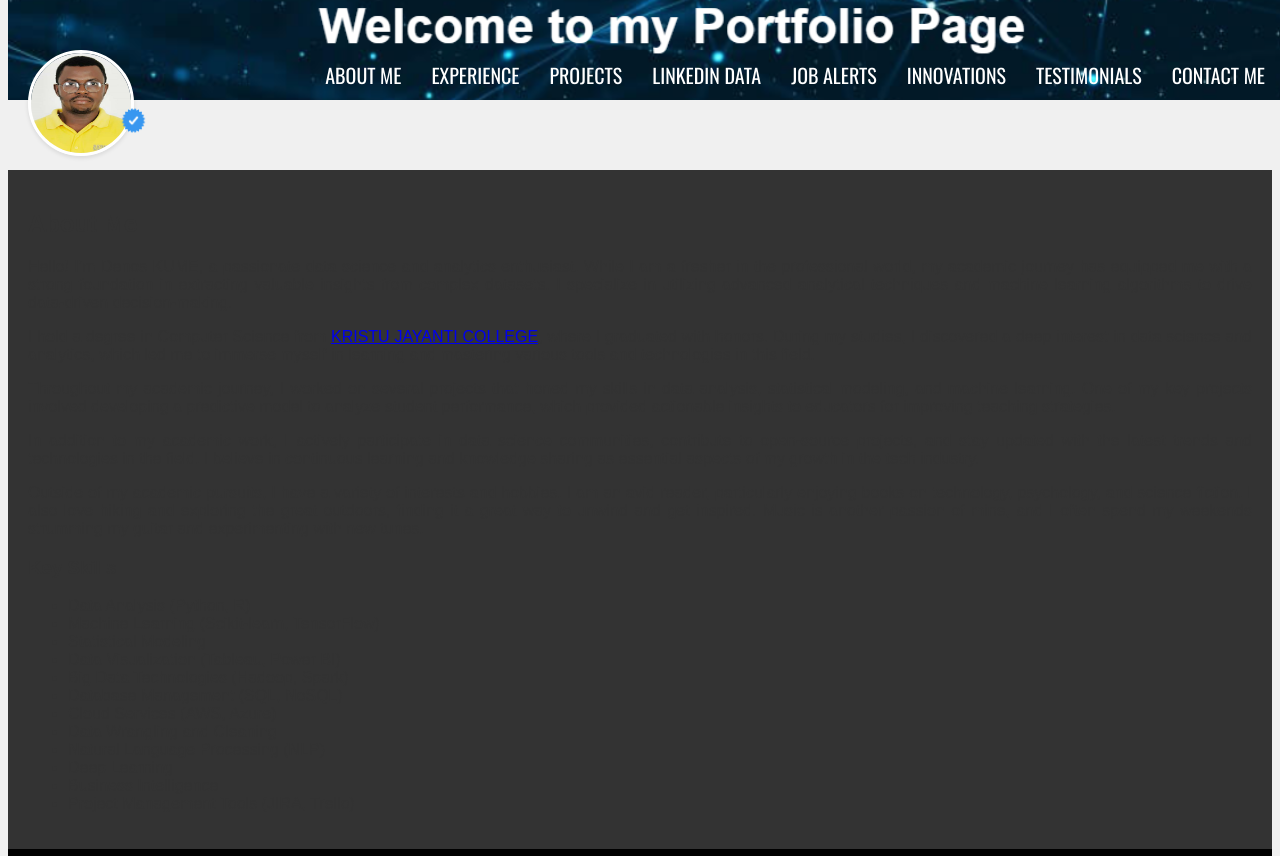
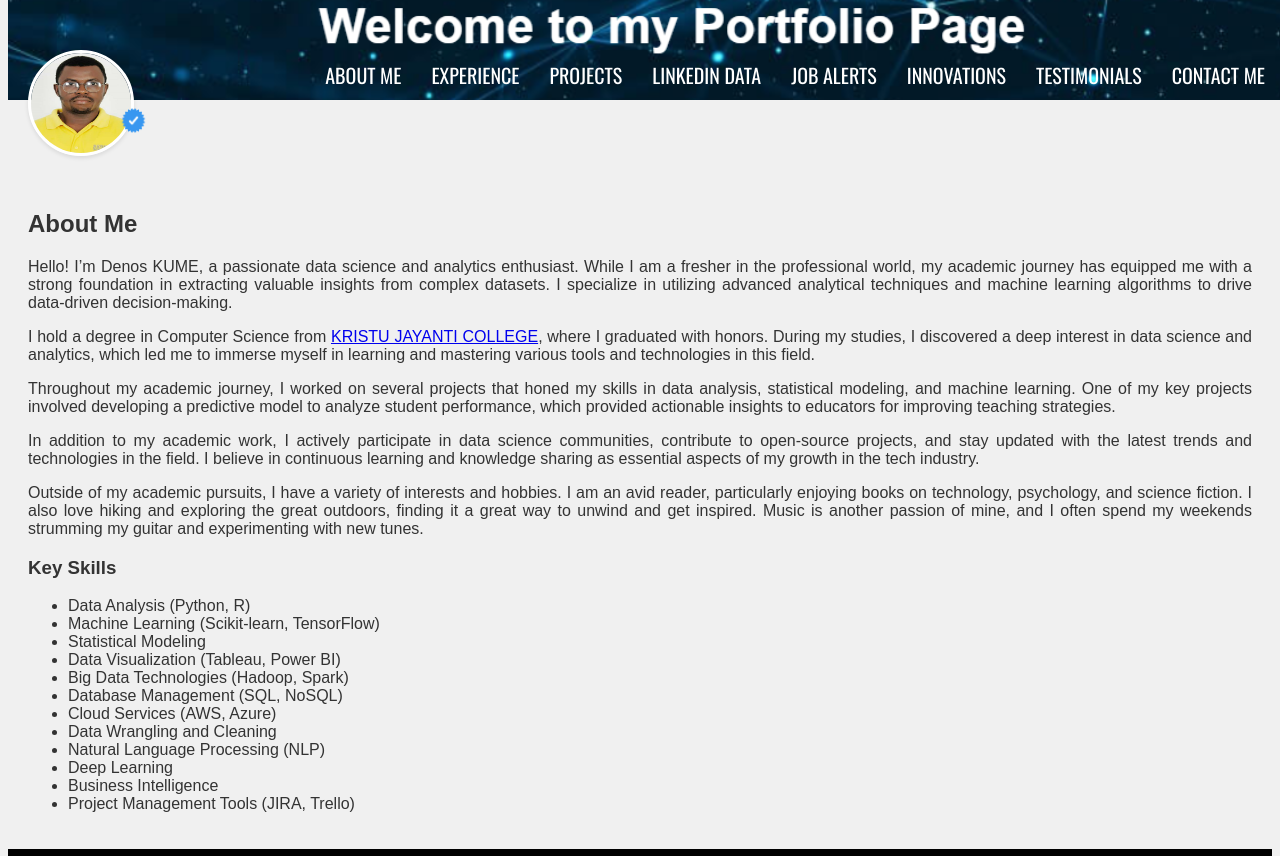
Before and after one commit to dedoole/dedoole.io, a plain HTML site: page index.html in a window 1280 px wide. Shown: the top 856 px of the page. Drawn offline with nearby package versions, Linux system fonts and the light colour scheme.

Commit message:
Update styles.css

```diff
--- a/styles.css
+++ b/styles.css
@@ -144,7 +144,7 @@ nav ul li a:hover {
 section {
     padding: 20px;
     margin-top: 110px; /* Adjust for fixed banner and header */
-    background: #333;;
+    background: #f0f0f0;
     text-align: justify; /* Justify content */ }
     border-radius: 8px;
     box-shadow: 0 2px 4px rgba(0, 0, 0, 0.1);
```
